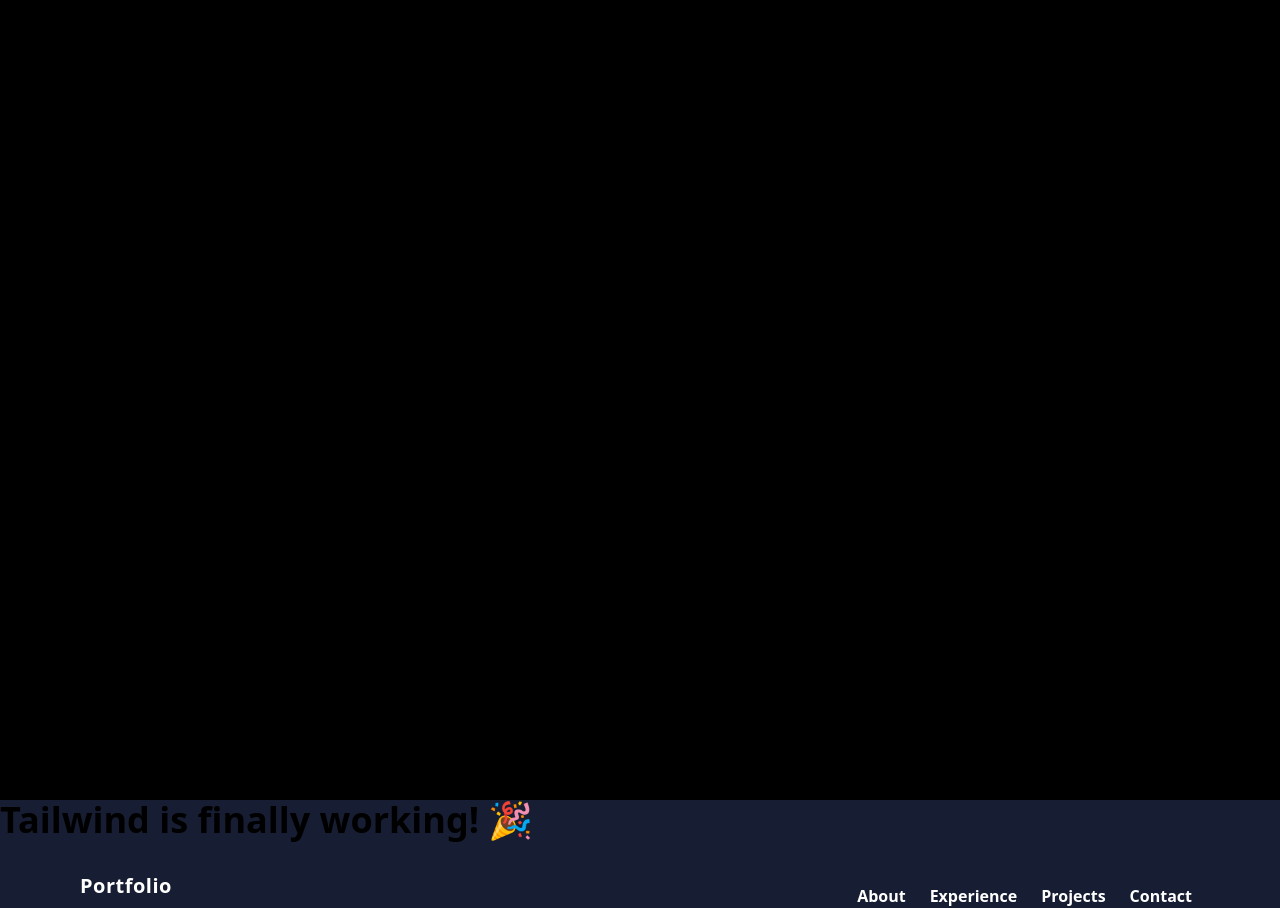
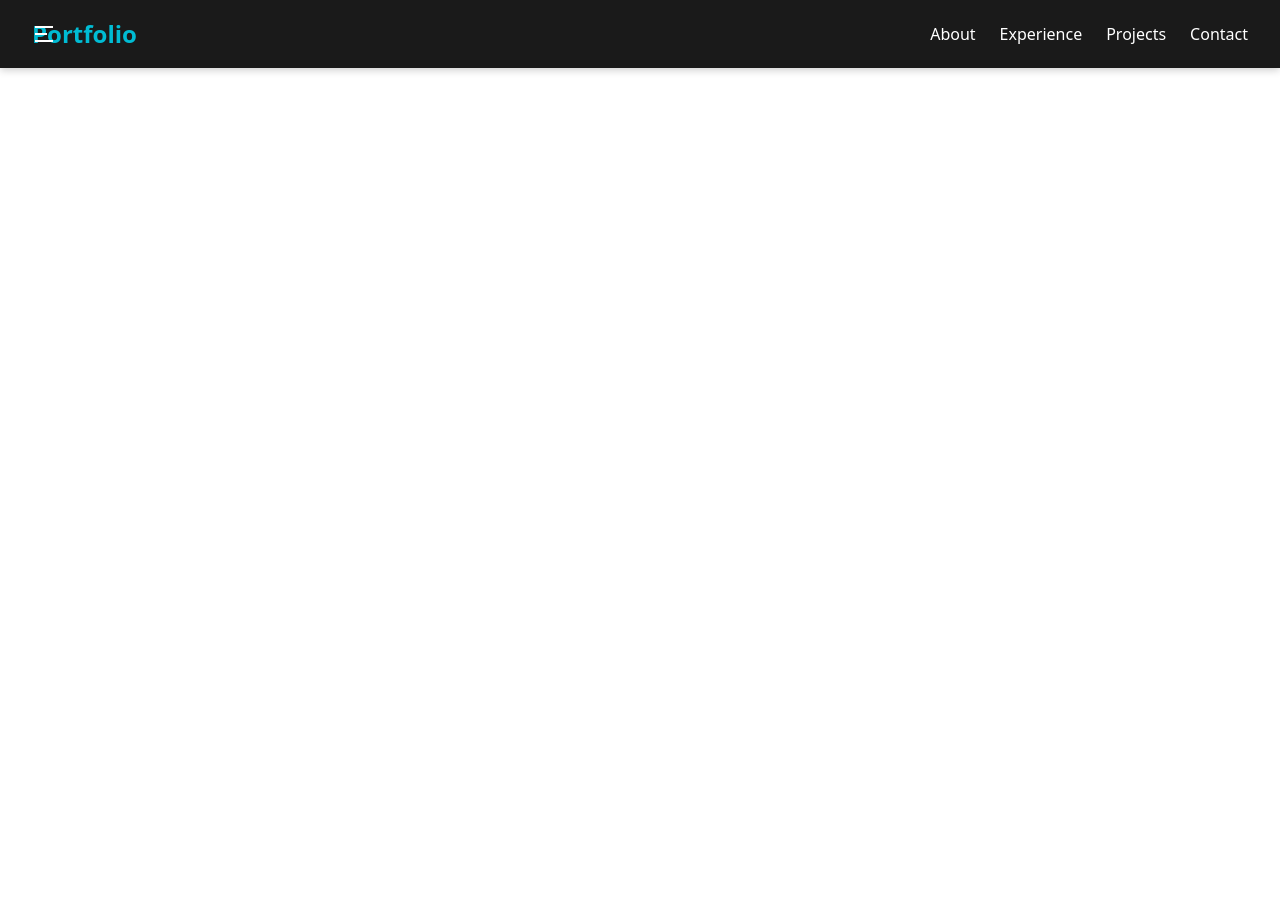
Before and after one commit to teja-reddy21/developer_portfolio, a React (Vite) app: page / in a window 1280 px wide. After the commit the page ends 800 px from the top, so only its background shows below. Built offline with nearby package versions, Linux system fonts and the light colour scheme.

Commit message:
nav list

```diff
--- a/package.json
+++ b/package.json
@@ -10,6 +10,7 @@
     "preview": "vite preview"
   },
   "dependencies": {
+    "@remixicon/react": "^4.6.0",
     "react": "^19.1.0",
     "react-dom": "^19.1.0"
   },
--- a/src/App.jsx
+++ b/src/App.jsx
@@ -7,9 +7,8 @@ function App() {
 
   return (
     <>
-      <div className='bg-[#171d32] h-auto w-full overflow-hidden'>
-         <div className="min-h-screen bg-black text-white flex items-center justify-center"></div>
-          <h1 className="text-4xl font-bold">Tailwind is finally working! 🎉</h1>
+      <div>
+
         <Navbar/>
       </div>
     </>
--- a/src/Componants/Navbar/Navbar.jsx
+++ b/src/Componants/Navbar/Navbar.jsx
@@ -1,15 +1,39 @@
-import React from 'react'
+import React, { useState } from 'react'
+import "./navbar.css";
+import { RiCloseLine, RiMenu2Line } from '@remixicon/react';
+const Navbar = () => {
 
-const Navbar = () => {
+  const [menu,setOpenMenu]=useState(false);
+  const [showMenu,setShowMenu]=useState(true);
   return (
-    <nav className='flex flex-wrap justify-between md:items-center text-white px-10 pt-6 md:px-20'>
-        <span className='text-xl font-bold tracking-wide'>Portfolio</span>
-        <ul className='mx-24 p-y2 mt-4 font-semibold md:mt-5 bg-black px-2 rounded-xl bg-opacity-30 md:border-none text-center md:bg-transparent md:static md:mx-0 md:flex gap-6'>
-            <li>About</li>
-            <li>Experience</li>
-            <li>Projects</li>
-            <li>Contact</li>
+    <nav className='nav_head'>
+        <span className='heading'>Portfolio</span>
+        <ul className={menu ? "content show" : "content hide"}>
+
+          <a href='#about'>
+            <li>
+              About
+            </li>
+            </a>
+            <a href='#experience'>
+            <li>
+              Experience
+              </li>
+              </a>
+             <a href='#projects'>
+            <li>
+              Projects
+              </li>
+              </a>
+             <a href='#contact'>
+            <li>
+              Contact
+              </li>
+              </a>
         </ul>
+        {showMenu ? (
+          <RiMenu2Line className='icon' onClick={()=>{setOpenMenu(!menu); setShowMenu(!showMenu)}} />
+        ): <RiCloseLine />}
     </nav>
   )
 }
--- /dev/null
+++ b/src/Componants/Navbar/navbar.css
@@ -0,0 +1,77 @@
+/* Base styles */
+.nav_head {
+  display: flex;
+  justify-content: space-between;
+  align-items: center;
+  background-color: #1a1a1a; /* Dark background */
+  padding: 16px 32px;
+  color: #fff;
+
+  box-shadow: 0 2px 8px rgba(0, 0, 0, 0.2);
+}
+
+/* Logo or heading */
+.nav_head .heading {
+  font-size: 1.5rem;
+  font-weight: bold;
+  color: #00bcd4; /* Cyan accent */
+}
+
+/* Navigation list */
+.nav_head .content {
+  list-style: none;
+  display: flex;
+  gap: 24px;
+  margin: 0;
+  padding: 0;
+}
+
+/* Navigation items */
+.nav_head .content li {
+  cursor: pointer;
+  font-size: 1rem;
+  position: relative;
+  transition: color 0.3s ease;
+}
+
+.nav_head .content li:hover {
+  color: #00bcd4;
+}
+
+/* Optional underline effect on hover */
+.nav_head .content li::after {
+  content: '';
+  position: absolute;
+  left: 0;
+  bottom: -6px;
+  width: 0%;
+  height: 2px;
+  background: #00bcd4;
+  transition: width 0.3s ease;
+}
+
+.nav_head .content li:hover::after {
+  width: 100%;
+}
+
+/* Responsive for smaller screens */
+@media (max-width: 600px) {
+  .nav_head {
+    flex-direction: column;
+    align-items: flex-start;
+  }
+
+  .nav_head .content {
+    flex-direction: column;
+    gap: 12px;
+    margin-top: 12px;
+  }
+}
+.icon{
+    size: 30px;
+    position: absolute;
+    top: 6;
+    right: 10;
+    transition: all;
+
+}
```
Also changed, not shown: 1 other file (tests, documents, lock files or other folders).
